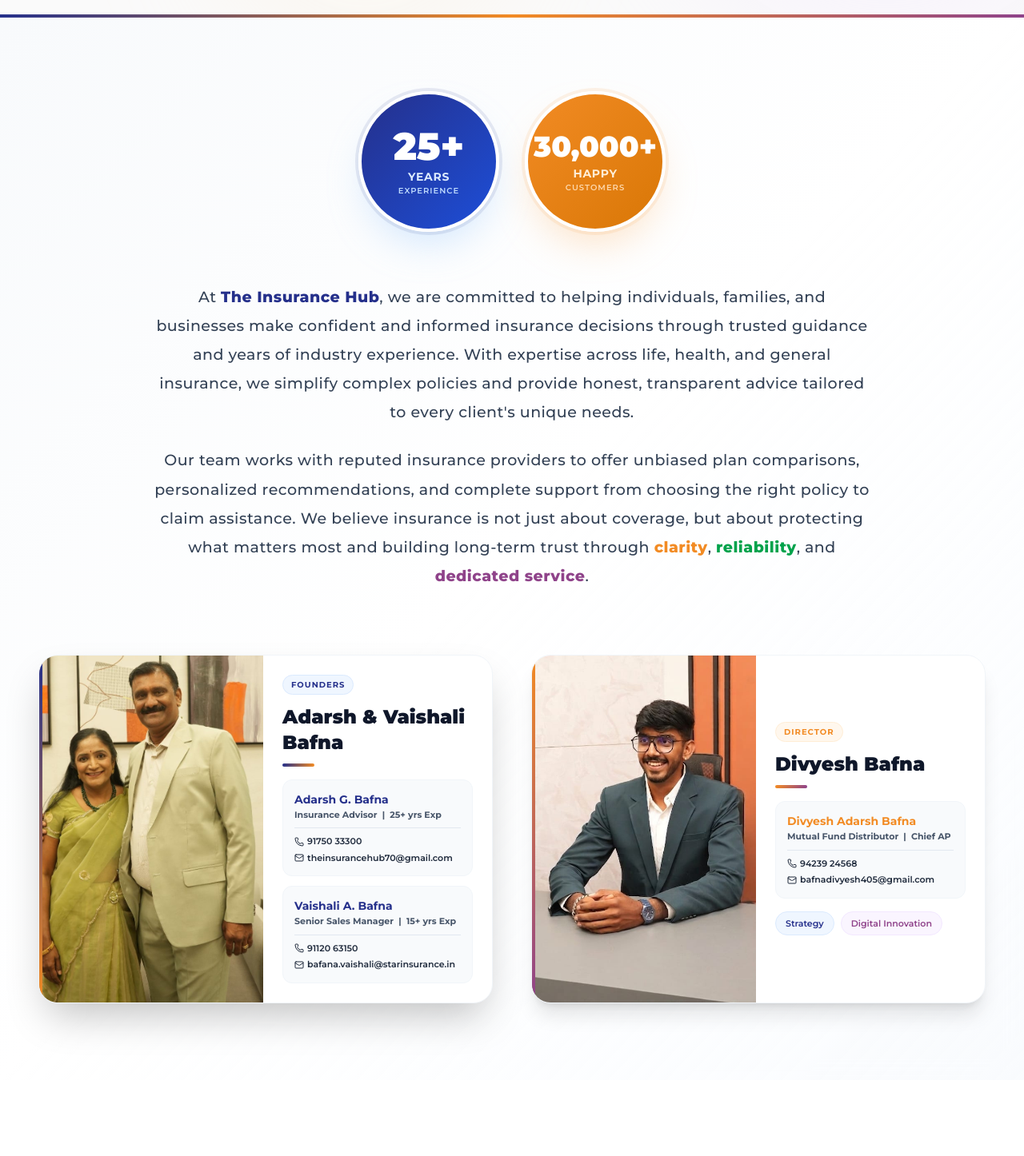
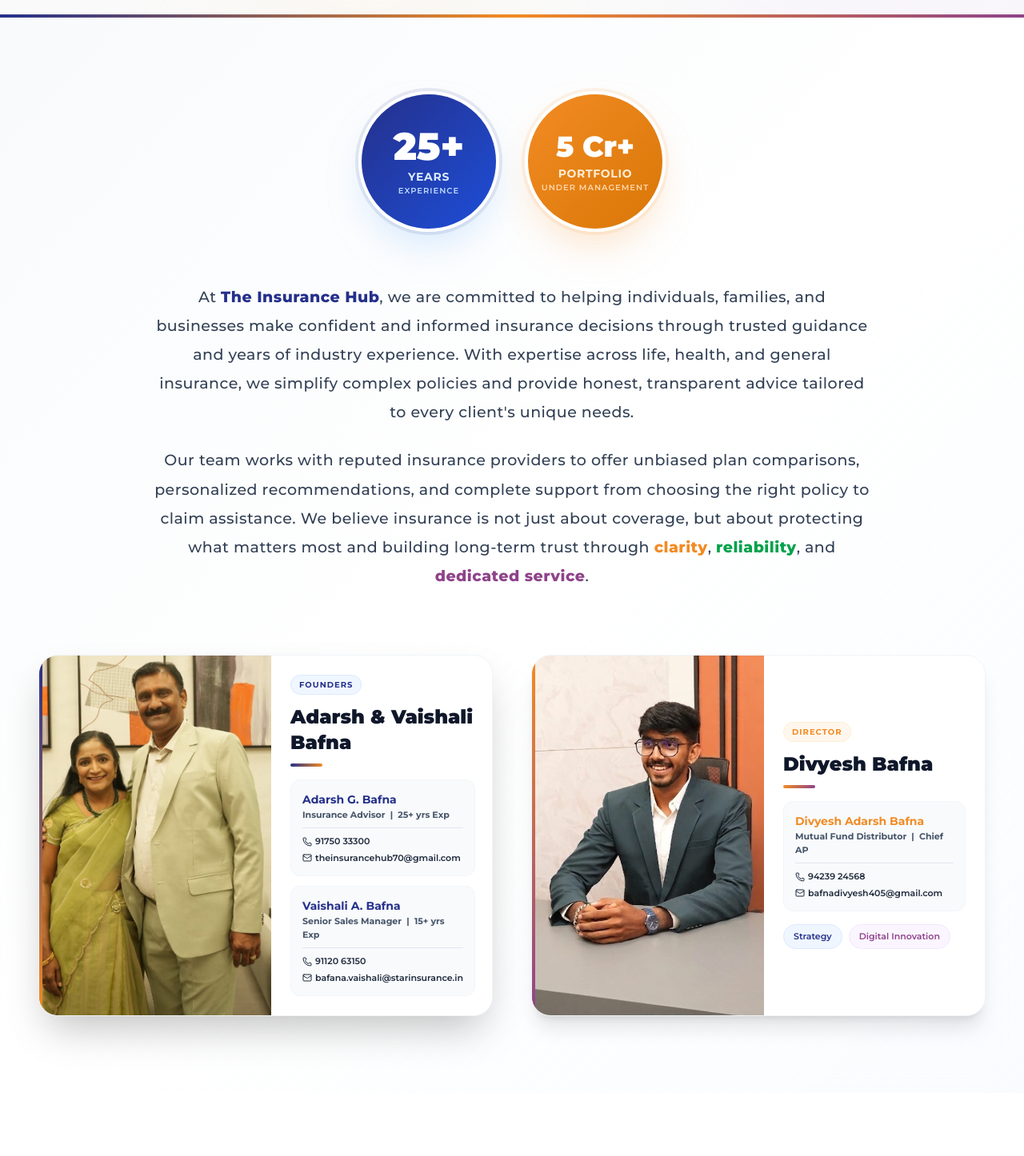
Before and after one commit to Shruti11506/Theinsurancehub, a React (Vite) app: page / in a window 1280 px wide. Shown: the part 787-2233 px from the top of the page at 80% size. Built offline with nearby package versions, Linux system fonts and the light colour scheme; a web font is replaced by a local one.

Commit message:
Restore 5 Cr+ Portfolio badge, remove dropdown backdrop blur, and optimize mobile photo card sizing

```diff
--- a/src/App.jsx
+++ b/src/App.jsx
@@ -320,12 +320,12 @@ export default function App() {
               </div>
             </div>
 
-            {/* 30000+ Customers Badge */}
+            {/* 5 Crore+ Portfolio Badge */}
             <div className="relative group">
               <div className="w-36 h-36 sm:w-44 sm:h-44 rounded-full bg-gradient-to-br from-insurance-orange to-amber-600 flex flex-col items-center justify-center shadow-2xl shadow-orange-300/40 border-4 border-white ring-4 ring-insurance-orange/10 transition-transform duration-500 group-hover:scale-105">
-                <span className="text-3xl sm:text-4xl font-black text-white leading-none">30,000+</span>
-                <span className="text-[11px] sm:text-sm font-bold text-orange-100 tracking-wider uppercase mt-1">Happy</span>
-                <span className="text-[9px] sm:text-[10px] font-semibold text-orange-200 uppercase tracking-widest">Customers</span>
+                <span className="text-3xl sm:text-4xl font-black text-white leading-none">5 Cr+</span>
+                <span className="text-[11px] sm:text-sm font-bold text-orange-100 tracking-wider uppercase mt-1">Portfolio</span>
+                <span className="text-[9px] sm:text-[10px] font-semibold text-orange-200 uppercase tracking-widest">Under Management</span>
               </div>
             </div>
           </div>
@@ -349,13 +349,13 @@ export default function App() {
               <div className="absolute top-0 left-0 right-0 lg:bottom-0 lg:right-auto lg:w-1 lg:h-full h-1 bg-gradient-to-r lg:bg-gradient-to-b from-insurance-darkblue to-insurance-orange z-10"></div>
 
               {/* Photo */}
-              <div className="w-full lg:w-[240px] xl:w-[280px] flex-shrink-0 relative overflow-hidden bg-slate-50">
+              <div className="w-full lg:w-[260px] xl:w-[290px] flex-shrink-0 relative overflow-hidden bg-slate-50 flex items-center justify-center">
                 <img
                   src="/founders_new.jpg"
                   alt="Adarsh and Vaishali Bafna"
                   loading="lazy"
                   decoding="async"
-                  className="w-full h-64 lg:h-full object-cover object-top group-hover:scale-105 transition-transform duration-700"
+                  className="w-full h-[320px] sm:h-[380px] lg:h-full object-cover object-top group-hover:scale-105 transition-transform duration-700"
                 />
               </div>
 
@@ -399,13 +399,13 @@ export default function App() {
               <div className="absolute top-0 left-0 right-0 lg:bottom-0 lg:right-auto lg:w-1 lg:h-full h-1 bg-gradient-to-r lg:bg-gradient-to-b from-insurance-orange to-insurance-violet z-10"></div>
 
               {/* Photo */}
-              <div className="w-full lg:w-[240px] xl:w-[280px] flex-shrink-0 relative overflow-hidden bg-slate-50">
+              <div className="w-full lg:w-[260px] xl:w-[290px] flex-shrink-0 relative overflow-hidden bg-slate-50 flex items-center justify-center">
                 <img
                   src="/divyesh_new.jpg"
                   alt="Divyesh Bafna"
                   loading="lazy"
                   decoding="async"
-                  className="w-full h-64 lg:h-full object-cover object-top group-hover:scale-105 transition-transform duration-700"
+                  className="w-full h-[320px] sm:h-[380px] lg:h-full object-cover object-top group-hover:scale-105 transition-transform duration-700"
                 />
               </div>
 
--- a/src/components/ui/fluid-menu.tsx
+++ b/src/components/ui/fluid-menu.tsx
@@ -159,10 +159,10 @@ export function MenuContainer({ children }: { children: React.ReactNode }) {
 
   return (
     <>
-      {/* Soft backdrop blur overlay when menu is open for intuitive tap-outside to close */}
+      {/* Transparent overlay to dismiss menu on tap-outside without any background blur or darkening */}
       {isExpanded && (
         <div
-          className="fixed inset-0 z-40 bg-slate-900/20 backdrop-blur-[2px] transition-opacity duration-300"
+          className="fixed inset-0 z-40 bg-transparent"
           onClick={closeMenu}
           aria-hidden="true"
         />
```
